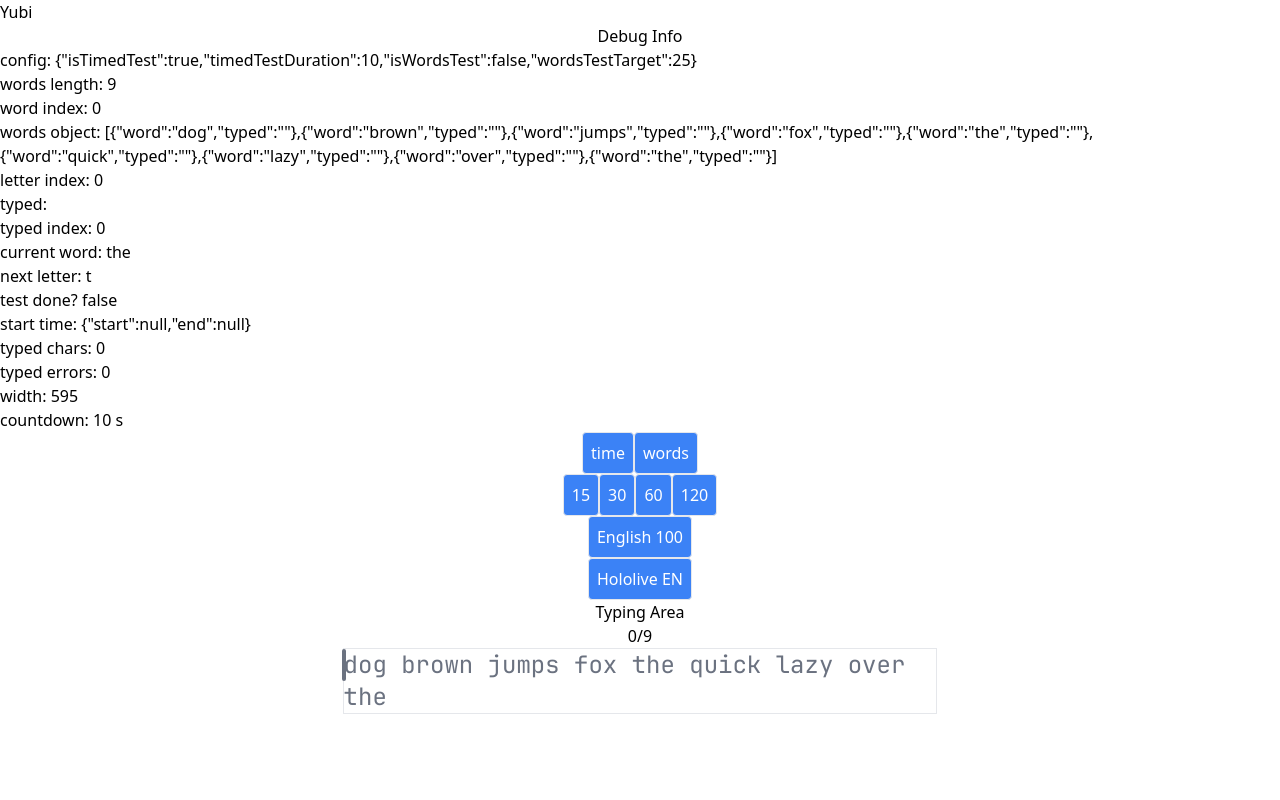
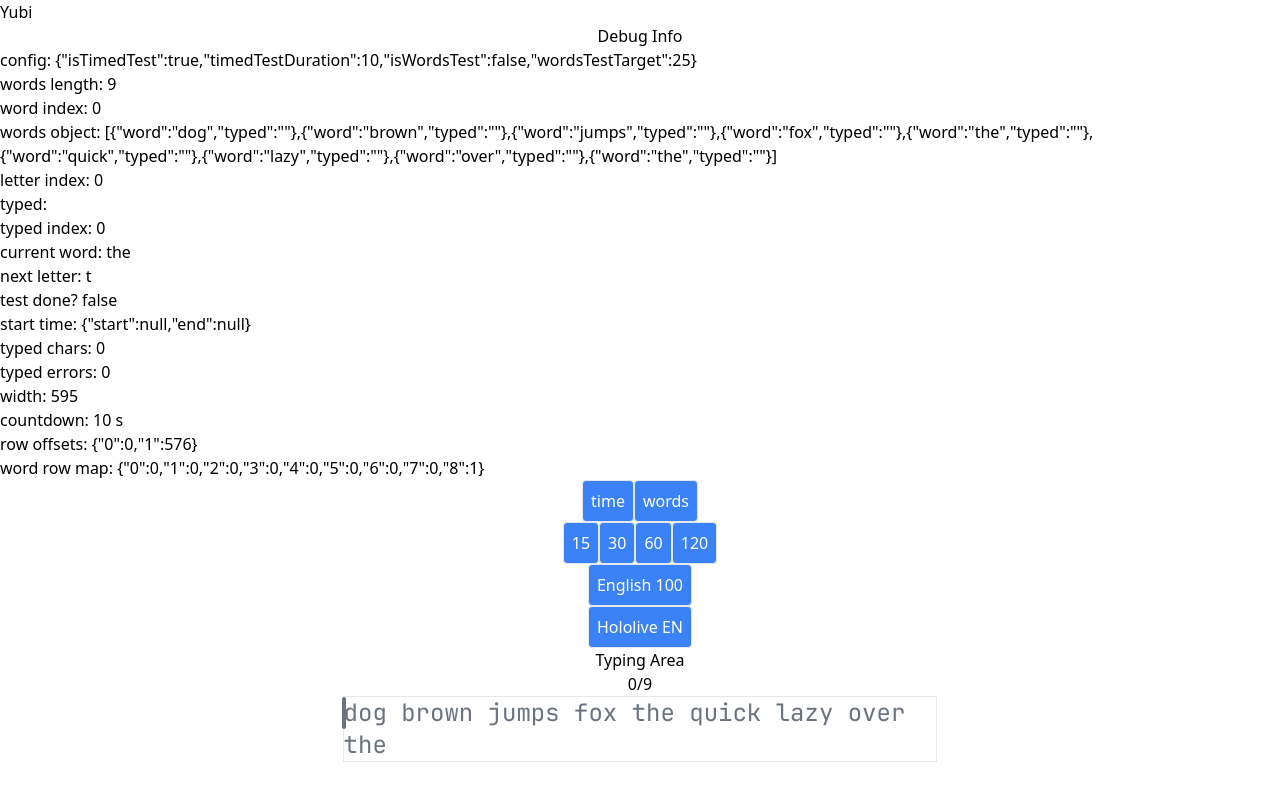
Before and after one commit to datle-dev/yubi, a React (Vite) app in the folder frontend/: page / in a window 1280 px wide. Built offline with nearby package versions, Linux system fonts and the light colour scheme.

Commit message:
Move rowOffsets and wordRowMap up to parent

```diff
--- a/frontend/src/components/Cursor.jsx
+++ b/frontend/src/components/Cursor.jsx
@@ -2,37 +2,17 @@ export default function Cursor({
   wordsObject,
   wordIndex,
   letterIndex,
-  containerWidth,
+  wordRowMap,
+  rowOffsets,
 }) {
   let prevWordsCharCount = 0;
   let spacesCount = wordIndex;
-  let wordRowMap = {};
-  let rowOffsets = { 0: 0 };
-  let row = 0;
-  let sumWidth = 0;
 
   for (let i = 0; i < wordIndex; i++) {
     prevWordsCharCount += Math.max(
       wordsObject[i].word.length,
       wordsObject[i].typed.length,
     );
-  }
-
-  for (let i = 0; i < wordsObject.length; i++) {
-    const wordLength = Math.max(
-      wordsObject[i].word.length,
-      wordsObject[i].typed.length,
-    );
-    const wordSpacing = (wordLength + 1) * 14.4; // 14.4px per character + one space
-    sumWidth += wordSpacing;
-
-    if (sumWidth > containerWidth) {
-      row += 1;
-      rowOffsets[row] = sumWidth - wordSpacing + rowOffsets[row - 1];
-      sumWidth = wordSpacing;
-    }
-
-    wordRowMap[i] = row;
   }
 
   // need to use style prop and perform CSS calc() operations in template
--- a/frontend/src/components/TypingTest.jsx
+++ b/frontend/src/components/TypingTest.jsx
@@ -84,6 +84,8 @@ const TypingTest = () => {
 
   const ref = useRef(null);
   const [width, setWidth] = useState(0);
+
+  const [wordRowMap, setWordRowMap] = useState({});
 
   useEffect(() => {
     function handleKeydown(e) {
@@ -245,6 +247,36 @@ const TypingTest = () => {
     }
   }
 
+  const [rowOffsets, setRowOffsets] = useState({});
+
+  useEffect(() => {
+    let row = 0;
+    let sumWidth = 0;
+
+    let rowOffsetsTemp = { 0: 0 };
+    let wordRowMapTemp = {};
+
+    for (let i = 0; i < wordsObject.length; i++) {
+      const wordLength = Math.max(
+        wordsObject[i].word.length,
+        wordsObject[i].typed.length,
+      );
+      const wordSpacing = (wordLength + 1) * 14.4; // 14.4px per character + one space
+      sumWidth += wordSpacing;
+
+      if (sumWidth > width) {
+        row += 1;
+        rowOffsetsTemp[row] = sumWidth - wordSpacing + rowOffsetsTemp[row - 1];
+        sumWidth = wordSpacing;
+      }
+
+      wordRowMapTemp[i] = row;
+    }
+
+    setRowOffsets(rowOffsetsTemp);
+    setWordRowMap(wordRowMapTemp);
+  }, [width]);
+
   return (
     <>
       <div className="flex flex-col justify-center items-center">
@@ -265,6 +297,8 @@ const TypingTest = () => {
           <p>typed errors: {typedErrors}</p>
           <p>width: {width}</p>
           <p>countdown: {countdown} s</p>
+          <p>row offsets: {JSON.stringify(rowOffsets)}</p>
+          <p>word row map: {JSON.stringify(wordRowMap)}</p>
         </div>
         {isTestDone && <h2>Test done!</h2>}
         <div>
@@ -320,7 +354,8 @@ const TypingTest = () => {
             wordsObject={wordsObject}
             wordIndex={wordIndex}
             letterIndex={letterIndex}
-            containerWidth={width}
+            wordRowMap={wordRowMap}
+            rowOffsets={rowOffsets}
           />
           {wordsObject.map((wordObject, index) => {
             return (
```
